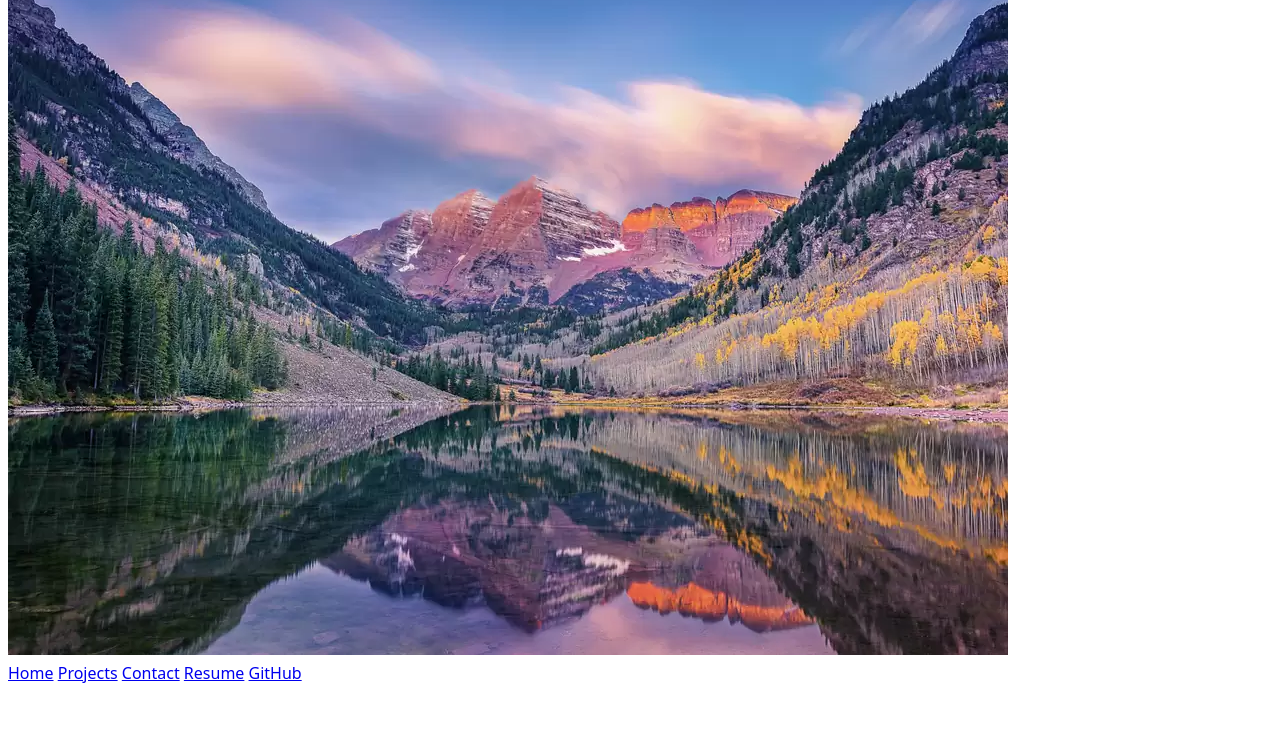
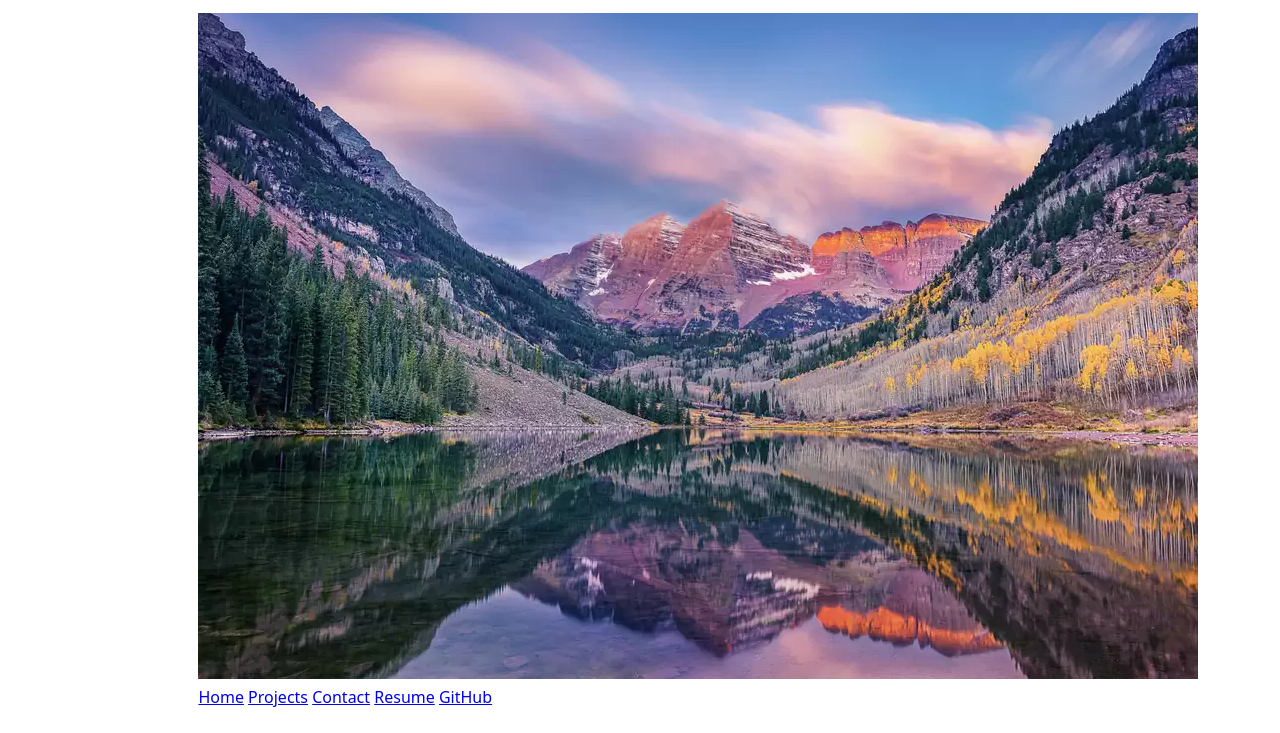
Before and after one commit to romyramrakhyani/portfolio, a plain HTML site: page index.html in a window 1280 px wide. Shown: the part 142-875 px from the top of the page. Before the commit the page ends 835 px from the top, so only its background shows below. Drawn offline with Linux system fonts and the light colour scheme.

Commit message:
updated style.css to stop content from getting to wide

```diff
--- a/style.css
+++ b/style.css
@@ -1,6 +1,15 @@
 body {
-  /* Set line height to 1.5 times the font size
-     and use the OS’s UI font as the website font
-   */
+  /* Keep your existing font and line-height */
   font: 100%/1.5 system-ui;
+
+  /* STEP 1: Prevent content from getting too wide */
+  max-width: 100ch;
+
+  /* Center the content horizontally */
+  margin-inline: auto;
+
+  /* Add padding so text doesn't touch the edges on mobile/small screens */
+  padding: 1rem;
+
+  margin-inline: max(1rem, (100% - 100ch) / 2);
 }
```
